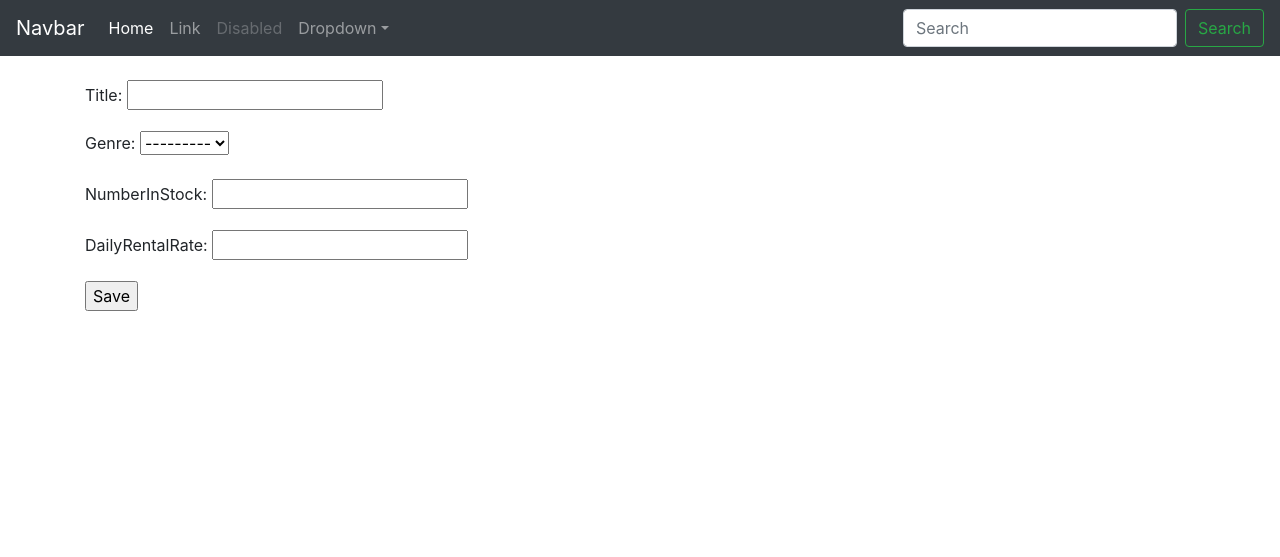
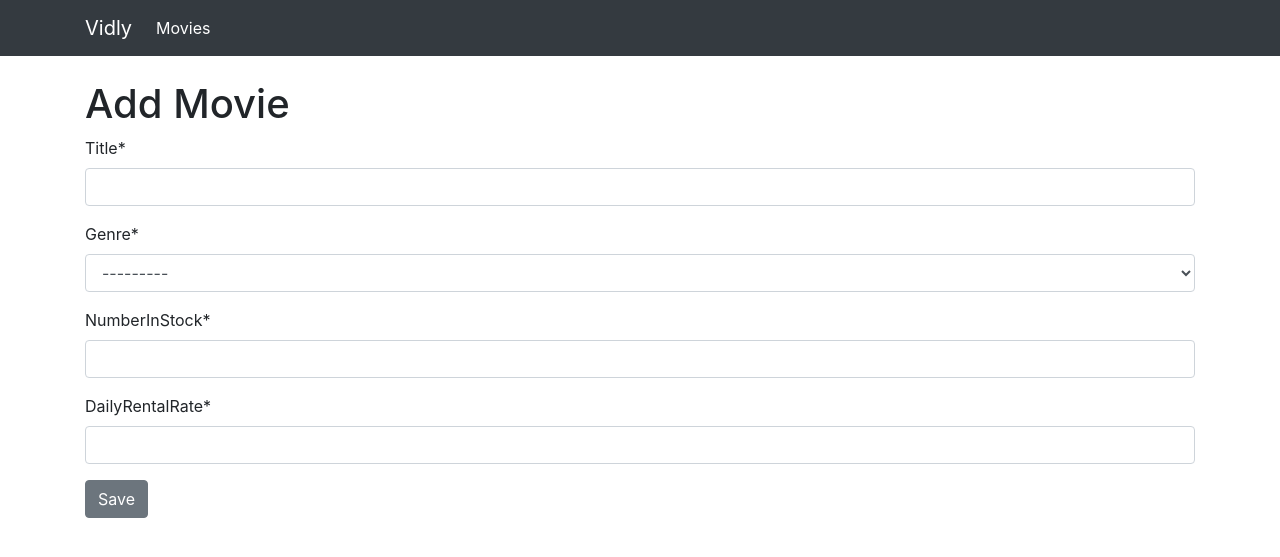
Before and after one commit to thesaadmirza/django-crud, a Django app: page /addMovie in a window 1280 px wide. Shown: the top 557 px of the page. Run offline with Django 3.2, Linux system fonts and the light colour scheme; data comes from the database, SQL or seed files in the repository; both versions use the stored data as it was after the commit; some libraries are stand-ins or nearby versions.

Commit message:
Added Delete and URls

```diff
--- a/djangocrud/settings.py
+++ b/djangocrud/settings.py
@@ -37,7 +37,9 @@
     'django.contrib.sessions',
     'django.contrib.messages',
     'django.contrib.staticfiles',
+    'crispy_forms',
     'movies',
+
 ]
 
 MIDDLEWARE = [
@@ -123,3 +125,5 @@
     os.path.join(BASE_DIR, "static"),
     '/var/www/static/',
 ]
+
+CRISPY_TEMPLATE_PACK = "bootstrap4"
--- a/djangocrud/urls.py
+++ b/djangocrud/urls.py
@@ -14,12 +14,10 @@
     2. Add a URL to urlpatterns:  path('blog/', include('blog.urls'))
 """
 from django.contrib import admin
-from django.urls import path
-from movies.views import homePage,addMovie
+from django.urls import path,include
+
 urlpatterns = [
-    path('',homePage,name="home"),
-     path('home',homePage,name="home"),
-     path('addMovie',addMovie,name="addMovie"),
+    path('',include('movies.urls')),
     path('admin/', admin.site.urls),
 
 ]
--- a/movies/templates/addMovie.html
+++ b/movies/templates/addMovie.html
@@ -1,6 +1,9 @@
-{% extends 'base.html' %} {% block content %}
-<form method="POST">
-    {% csrf_token %} {{ form.as_p }}
-    <input type="submit" value="Save" />
+{% extends 'base.html' %}
+{% load crispy_forms_tags %}
+{% block content %}
+<h1>Add Movie </h1>
+<form action="{% url 'addMovie' %}" method="POST">
+    {% csrf_token %} {{ form|crispy }}
+    <input class="btn btn-secondary" type="submit" value="Save" />
 </form>
 {% endblock %}
--- a/movies/templates/header.html
+++ b/movies/templates/header.html
@@ -6,7 +6,7 @@
     <meta name="author" content="">
 
 
-    <title>Starter Template for Bootstrap</title>
+    <title>Vidly</title>
 
     <!-- Bootstrap core CSS -->
     <link href="{% static "css/bootstrap.min.css" %}" rel="stylesheet">
--- a/movies/templates/navbar.html
+++ b/movies/templates/navbar.html
@@ -1,5 +1,7 @@
+
 <nav class="navbar navbar-expand-md navbar-dark bg-dark fixed-top">
-    <a class="navbar-brand" href="#">Navbar</a>
+        <div class="container" >
+    <a class="navbar-brand" href="{% url 'movies'  %}">Vidly</a>
     <button class="navbar-toggler" type="button" data-toggle="collapse" data-target="#navbarsExampleDefault" aria-controls="navbarsExampleDefault"
         aria-expanded="false" aria-label="Toggle navigation">
         <span class="navbar-toggler-icon"></span>
@@ -8,27 +10,12 @@
     <div class="collapse navbar-collapse" id="navbarsExampleDefault">
         <ul class="navbar-nav mr-auto">
             <li class="nav-item active">
-                <a class="nav-link" href="#">Home <span class="sr-only">(current)</span></a>
+                <a class="nav-link" href="{% url 'movies'  %}" >Movies <span class="sr-only">(current)</span></a>
             </li>
-            <li class="nav-item">
-                <a class="nav-link" href="#">Link</a>
-            </li>
-            <li class="nav-item">
-                <a class="nav-link disabled" href="#">Disabled</a>
-            </li>
-            <li class="nav-item dropdown">
-                <a class="nav-link dropdown-toggle" href="https://example.com" id="dropdown01" data-toggle="dropdown" aria-haspopup="true"
-                    aria-expanded="false">Dropdown</a>
-                <div class="dropdown-menu" aria-labelledby="dropdown01">
-                    <a class="dropdown-item" href="#">Action</a>
-                    <a class="dropdown-item" href="#">Another action</a>
-                    <a class="dropdown-item" href="#">Something else here</a>
-                </div>
-            </li>
+
+
         </ul>
-        <form class="form-inline my-2 my-lg-0">
-            <input class="form-control mr-sm-2" type="text" placeholder="Search" aria-label="Search">
-            <button class="btn btn-outline-success my-2 my-sm-0" type="submit">Search</button>
-        </form>
+
     </div>
+</div>
 </nav>
--- a/movies/urls.py
+++ b/movies/urls.py
@@ -1,10 +1,10 @@
 from django.contrib import admin
 from django.urls import path
-from movies.views import homePage,addMovie
+from movies.views import homePage,addMovie,editMovie,deleteMovie
 urlpatterns = [
-    path('',homePage,name="Details"),
+    path('',homePage,name="movies"),
     path('addMovie',addMovie,name="addMovie"),
-    path('<int:id>',viewMovie,name="viewMovie"),
+    path('<int:id>',editMovie,name="editMovie"),
     path('<int:id>/delete',deleteMovie,name="deleteMovie")
 
 ]
--- a/movies/views.py
+++ b/movies/views.py
@@ -1,11 +1,11 @@
-from django.shortcuts import render
+from django.shortcuts import render,redirect,get_object_or_404
 from django.http import HttpResponse
 from .forms import MoviesForm
 from .models import Movies
 # Create your views here.
 def homePage(request):
     context = {
-        'movie' : Movies.objects.get(id=1)
+        'movies' : Movies.objects.all()
     }
     return render(request,"home.html",context)
 
@@ -13,8 +13,16 @@
     form = MoviesForm(request.POST or None)
     if form.is_valid():
         form.save()
+        return redirect('/')
+    else:
+        context = {
+            'form' : MoviesForm()
+        }
+    return render(request,"addMovie.html",context)
 
-    context = {
-        'form' : MoviesForm()
-    }
+def editMovie(request,id):
     return render(request,"addMovie.html",context)
+
+def deleteMovie(request,id):
+    Movies.objects.filter(id=id).delete()
+    return redirect('/')
```
Also changed, not shown: movies/templates/home.html (+20 -6 lines), db.sqlite3.
